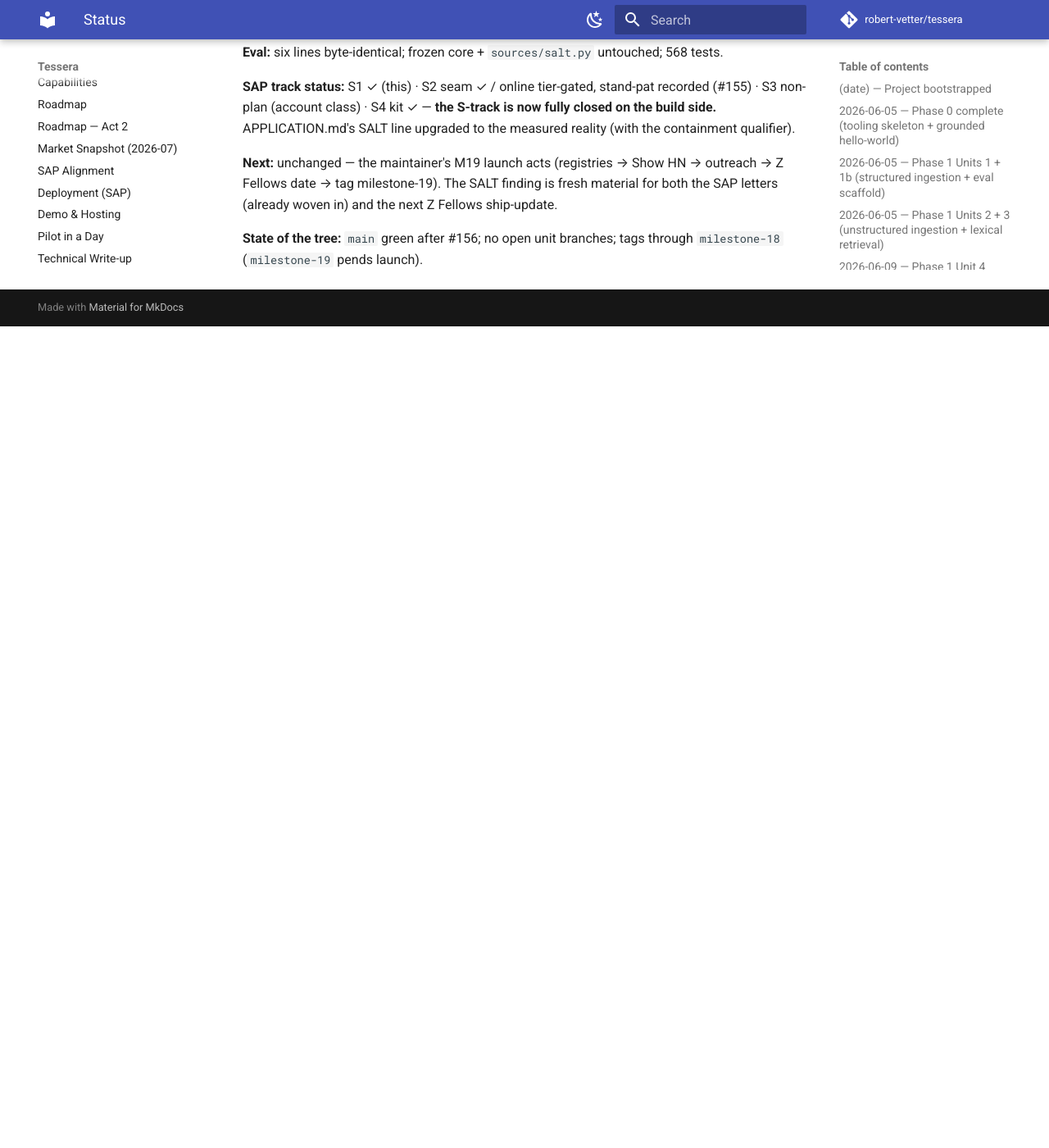
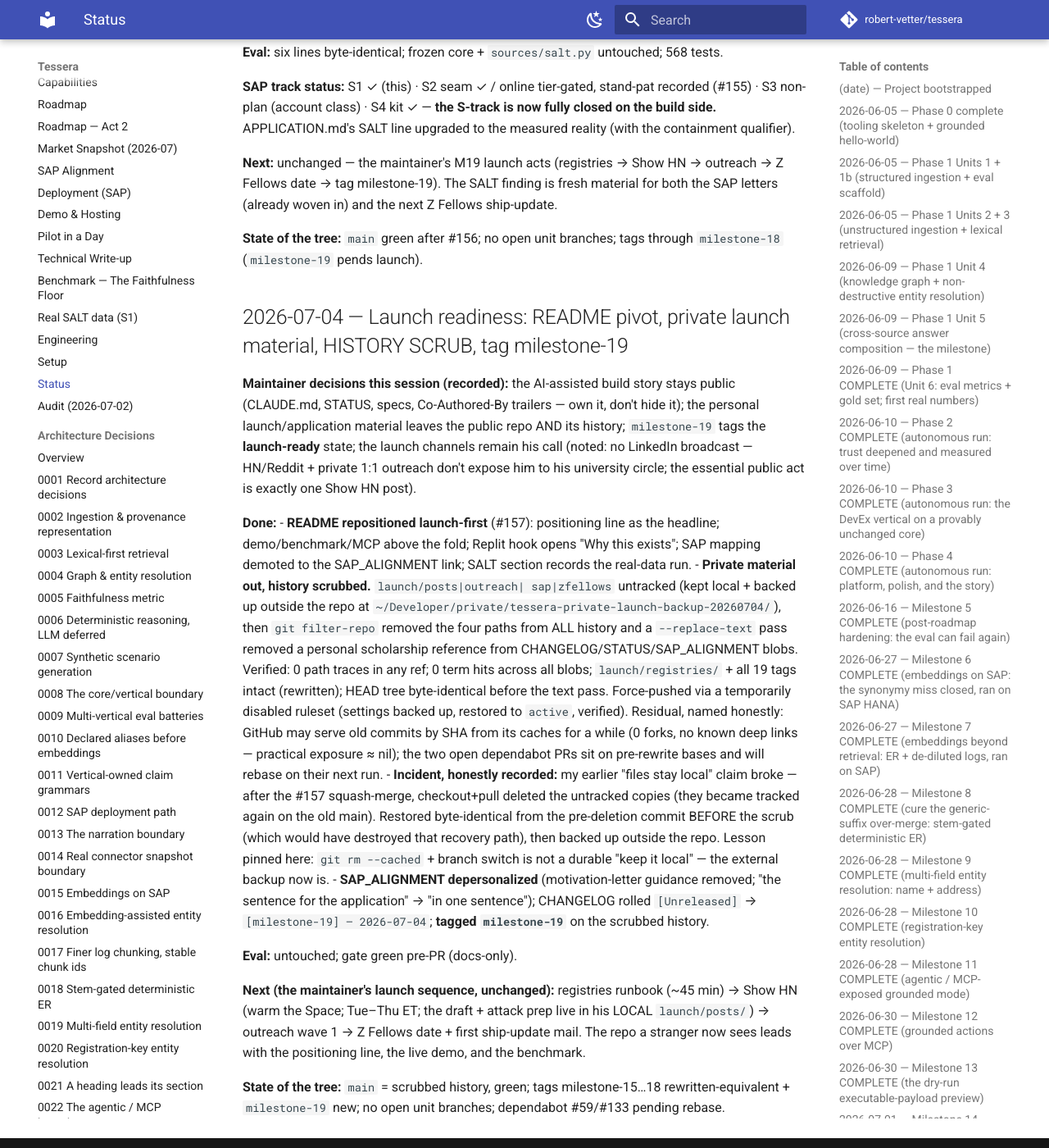
Before and after one commit to robert-vetter/tessera, an MkDocs documentation site: the page built from docs/STATUS.md, in a window 1280 px wide and 1400 px high, scrolled down 49702 px. Shown: the whole window at 82% size. Built offline with MkDocs 1.6.1 and Material for MkDocs 9.7.7, drawn with Linux system fonts in a browser that asks for light colours; comment, search, counter and statistics services are not loaded; before the commit the page ends 50100 px from its top, so only the background shows below that; some of the changed text lies outside the part shown.

Commit message:
docs: milestone-19 close — CHANGELOG rolled, SAP_ALIGNMENT depersonalized, scrub recorded (#158)
CHANGELOG [Unreleased] → [milestone-19] — 2026-07-04 (launch-ready
semantics decided by the maintainer; the public launch acts follow
under his timing). SAP_ALIGNMENT loses the motivation-letter guidance
(application material lives with the maintainer, not the product
repo). STATUS records the launch-prep session honestly: the README
pivot (#157), the full history scrub (method, verification, ruleset
handling, GitHub-cache residual), and the local-file incident with its
recovery and external backup.

Co-authored-by: Claude Fable 5 <noreply@anthropic.com>

```diff
--- a/docs/SAP_ALIGNMENT.md
+++ b/docs/SAP_ALIGNMENT.md
@@ -1,12 +1,12 @@
 # SAP Alignment — Tessera
 
-This is the document that connects the project to the three target teams and the SAP platform. It exists so that anyone reading the application can see, in one glance, that this was built *for* SAP's problems — not a generic side project retrofitted with SAP keywords.
+This document connects the project to SAP's AI teams and platform. It exists so that anyone can see, in one glance, that this was built *for* SAP's problems — not a generic side project retrofitted with SAP keywords.
 
 ---
 
 ## The shared insight
 
-Three SAP AI groups are working on three faces of one problem: **take heterogeneous enterprise data, unify it, reason over it, and make the result trustworthy.** Tessera is a single engine built so that one slice of it speaks directly to each team. The point to make in the application is not "I built something near your area" — it is "I independently arrived at the same core problem you are solving, and built a coherent answer to it."
+Three SAP AI groups are working on three faces of one problem: **take heterogeneous enterprise data, unify it, reason over it, and make the result trustworthy.** Tessera is a single engine built so that one slice of it speaks directly to each team. The point is not "I built something near your area" — it is "I independently arrived at the same core problem you are solving, and built a coherent answer to it."
 
 ---
 
@@ -19,7 +19,7 @@ Three SAP AI groups are working on three faces of one problem: **take heterogene
 - **Knowledge-graph grounding to minimize errors** — the entire provenance model exists to reduce exactly the errors this team is fighting.
 - **Pillar 4 (quantified trust)** — standardized benchmarking and synthetic data augmentation to assess solution quality, which is named almost verbatim in their brief.
 
-**The sentence for the application:** *"I built a conversational engine whose every claim is grounded in a knowledge graph and whose faithfulness is continuously benchmarked — because the hard part of an assistant like Joule isn't the conversation, it's not being wrong."*
+**In one sentence:** *"I built a conversational engine whose every claim is grounded in a knowledge graph and whose faithfulness is continuously benchmarked — because the hard part of an assistant like Joule isn't the conversation, it's not being wrong."*
 
 ## Newport Beach — Developer Experience
 
@@ -29,7 +29,7 @@ Three SAP AI groups are working on three faces of one problem: **take heterogene
 - **Reference vertical B (DevEx Copilot)** — RCA on failed pipelines, PR summarization from diffs, ticket-context enrichment. This is a near-literal match to their listed concrete projects.
 - The fact that the *same engine* serves this and the business vertical demonstrates the generalization that a platform team cares about.
 
-**The sentence for the application:** *"The same grounded-reasoning engine, pointed at CI logs, PR diffs, and tickets, produces sourced root-cause hypotheses and change summaries — the developer-experience use case, built on a general core rather than a one-off script."*
+**In one sentence:** *"The same grounded-reasoning engine, pointed at CI logs, PR diffs, and tickets, produces sourced root-cause hypotheses and change summaries — the developer-experience use case, built on a general core rather than a one-off script."*
 
 ## Singapore — Tabular AI
 
@@ -40,7 +40,7 @@ Three SAP AI groups are working on three faces of one problem: **take heterogene
 - **Pillar 4's synthetic data generation** — directly named in their brief.
 - A focused, well-explained adaptation of the matching/embedding component speaks to the "foundation-model fine-tuning" preference without overreaching into training base models.
 
-**The sentence for the application:** *"The matching layer resolves the same entity across a database row, a contract clause, and a log tag into one graph node — generic data matching over any tabular and unstructured data, evaluated with generated synthetic cases."*
+**In one sentence:** *"The matching layer resolves the same entity across a database row, a contract clause, and a log tag into one graph node — generic data matching over any tabular and unstructured data, evaluated with generated synthetic cases."*
 
 ---
 
@@ -124,5 +114,5 @@ favor, and one of its recommendations is now simply *done*:
   Triple Store — so its own recorded run awaits a paid-tier instance, a
   spend decision; spec 0129, DEPLOYMENT.md.)
 
-The application-execution kit (targets, mapping table, cover-letter
-drafts for both German tracks) lives in `launch/sap/APPLICATION.md`.
+The maintainer's application material lives outside the public
+repository (see `launch/README.md`).
--- a/docs/STATUS.md
+++ b/docs/STATUS.md
@@ -2483,3 +2483,55 @@ next Z Fellows ship-update.
 
 **State of the tree:** `main` green after #156; no open unit branches;
 tags through `milestone-18` (`milestone-19` pends launch).
+
+## 2026-07-04 — Launch readiness: README pivot, private launch material, HISTORY SCRUB, tag milestone-19
+
+**Maintainer decisions this session (recorded):** the AI-assisted build
+story stays public (CLAUDE.md, STATUS, specs, Co-Authored-By trailers —
+own it, don't hide it); the personal launch/application material leaves
+the public repo AND its history; `milestone-19` tags the **launch-ready**
+state; the launch channels remain his call (noted: no LinkedIn broadcast
+— HN/Reddit + private 1:1 outreach don't expose him to his university
+circle; the essential public act is exactly one Show HN post).
+
+**Done:**
+- **README repositioned launch-first** (#157): positioning line as the
+  headline; demo/benchmark/MCP above the fold; Replit hook opens "Why
+  this exists"; SAP mapping demoted to the SAP_ALIGNMENT link; SALT
+  section records the real-data run.
+- **Private material out, history scrubbed.** `launch/posts|outreach|
+  sap|zfellows` untracked (kept local + backed up outside the repo at
+  `~/Developer/private/tessera-private-launch-backup-20260704/`), then
+  `git filter-repo` removed the four paths from ALL history and a
+  `--replace-text` pass removed a personal scholarship reference from
+  CHANGELOG/STATUS/SAP_ALIGNMENT blobs. Verified: 0 path traces in any
+  ref; 0 term hits across all blobs; `launch/registries/` + all 19 tags
+  intact (rewritten); HEAD tree byte-identical before the text pass.
+  Force-pushed via a temporarily disabled ruleset (settings backed up,
+  restored to `active`, verified). Residual, named honestly: GitHub may
+  serve old commits by SHA from its caches for a while (0 forks, no
+  known deep links — practical exposure ≈ nil); the two open dependabot
+  PRs sit on pre-rewrite bases and will rebase on their next run.
+- **Incident, honestly recorded:** my earlier "files stay local" claim
+  broke — after the #157 squash-merge, checkout+pull deleted the
+  untracked copies (they became tracked again on the old main). Restored
+  byte-identical from the pre-deletion commit BEFORE the scrub (which
+  would have destroyed that recovery path), then backed up outside the
+  repo. Lesson pinned here: `git rm --cached` + branch switch is not a
+  durable "keep it local" — the external backup now is.
+- **SAP_ALIGNMENT depersonalized** (motivation-letter guidance removed;
+  "the sentence for the application" → "in one sentence"); CHANGELOG
+  rolled `[Unreleased]` → `[milestone-19] — 2026-07-04`; **tagged
+  `milestone-19`** on the scrubbed history.
+
+**Eval:** untouched; gate green pre-PR (docs-only).
+
+**Next (the maintainer's launch sequence, unchanged):** registries
+runbook (~45 min) → Show HN (warm the Space; Tue–Thu ET; the draft +
+attack prep live in his LOCAL `launch/posts/`) → outreach wave 1 →
+Z Fellows date + first ship-update mail. The repo a stranger now sees
+leads with the positioning line, the live demo, and the benchmark.
+
+**State of the tree:** `main` = scrubbed history, green; tags
+milestone-15…18 rewritten-equivalent + `milestone-19` new; no open unit
+branches; dependabot #59/#133 pending rebase.
```
Also changed, not shown: other parts of docs/SAP_ALIGNMENT.md (+1 -11 lines), CHANGELOG.md (+27 -5 lines).
